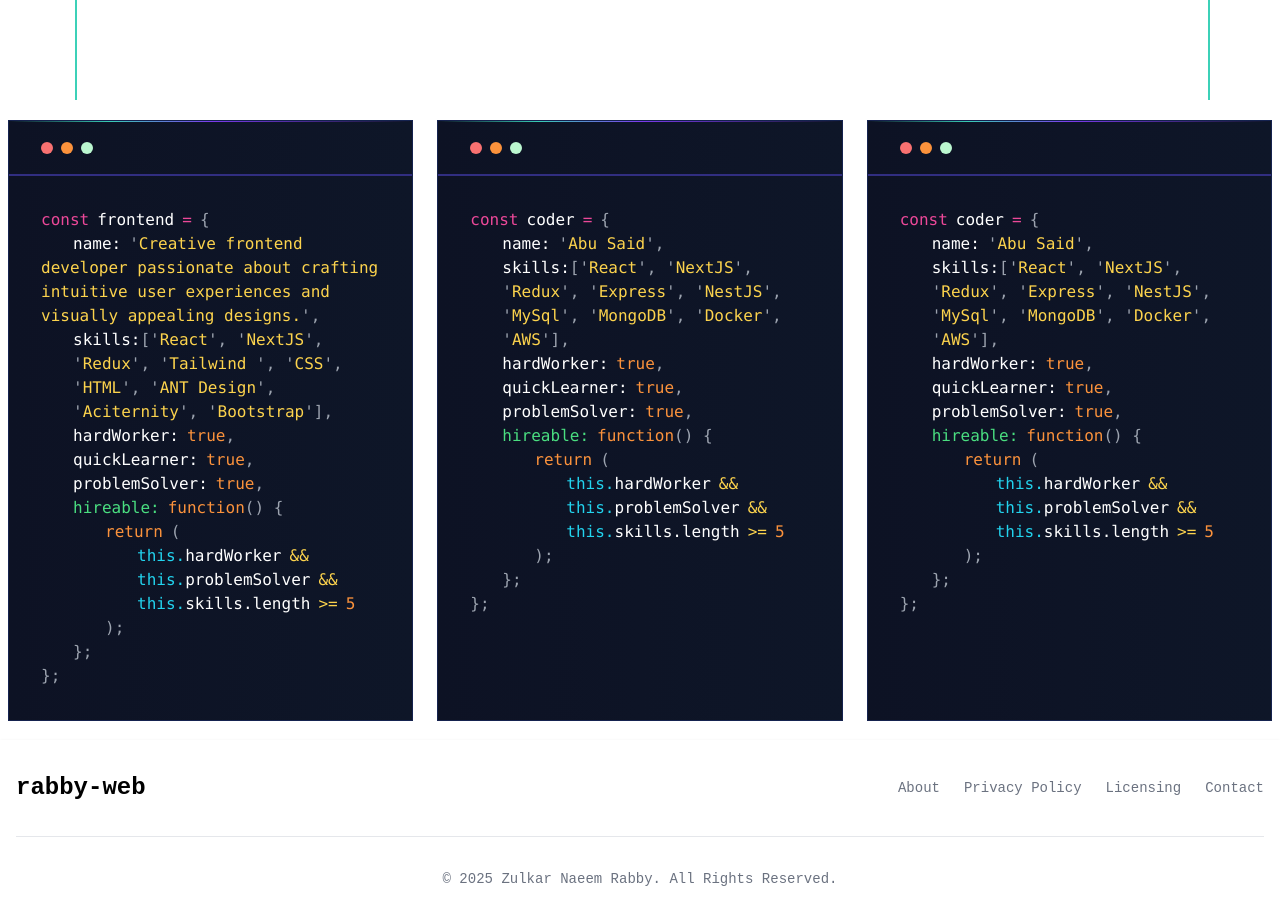
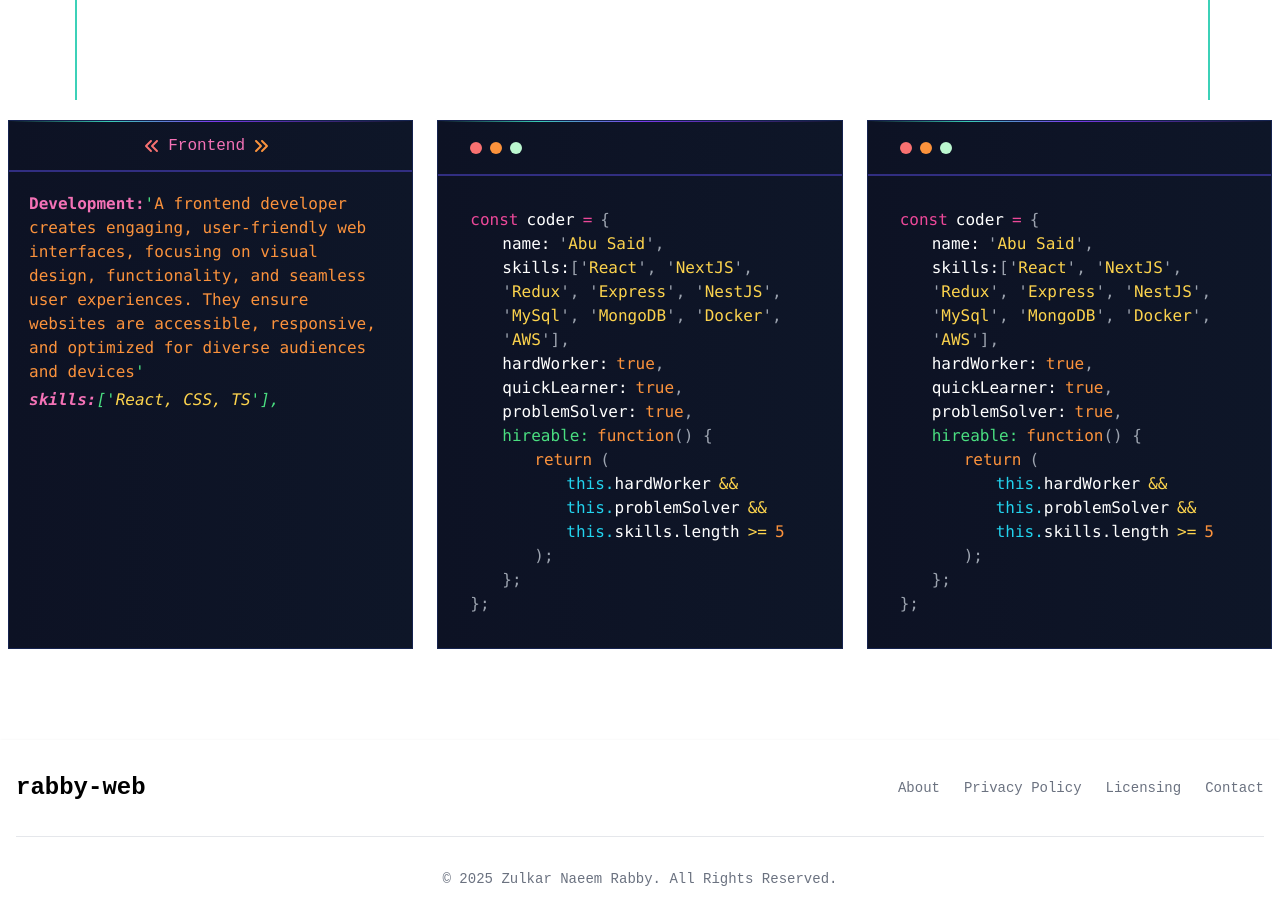
Before and after one commit to rabby-web/Rabby-Portfolio, a Next.js app: page /about in a window 1280 px wide. Shown: the part 700-1617 px from the top of the page. Built offline with nearby package versions, Linux system fonts and the light colour scheme.

Commit message:
card vairation add

```diff
--- a/src/components/shared/AboutCards.tsx
+++ b/src/components/shared/AboutCards.tsx
@@ -1,5 +1,6 @@
 // import Link from "next/link";
 import React from "react";
+import { FaAnglesLeft, FaAnglesRight } from "react-icons/fa6";
 
 const AboutCards = () => {
   return (
@@ -151,53 +152,44 @@ const AboutCards = () => {
             <div className="h-[1px] w-full bg-gradient-to-r from-transparent via-[#39CCB5] to-violet-600"></div>
             <div className="h-[1px] w-full bg-gradient-to-r from-violet-600 to-transparent"></div>
           </div>
-          <div className="px-4 lg:px-8 py-5">
-            <div className="flex flex-row space-x-2">
-              <div className="h-3 w-3 rounded-full bg-red-400"></div>
+          <div className="px-2 lg:px-4 py-3 flex gap-2  items-center justify-center">
+            <FaAnglesLeft className="text-red-400" />
+            <h1 className="text-pink-400">Frontend</h1>
+            <FaAnglesRight className="text-orange-400" />
+            <div className="flex flex-row justify-center items-center gap-2 space-x-2">
+              {/* <div className="h-3 w-3 rounded-full bg-red-400"></div>
               <div className="h-3 w-3 rounded-full bg-orange-400"></div>
-              <div className="h-3 w-3 rounded-full bg-green-200"></div>
+              <div className="h-3 w-3 rounded-full bg-green-200"></div> */}
             </div>
           </div>
-          <div className="overflow-hidden border-t-[2px] border-indigo-900 px-4 lg:px-8 py-4 lg:py-8">
+          <div className="overflow-hidden border-t-[2px] border-indigo-900 px-2 lg:px-5 py-3 lg:py-5">
             <code className="font-mono text-xs md:text-sm lg:text-base">
-              <div className="blink">
-                <span className="mr-2 text-pink-500">const</span>
+              {/* <div className="blink">
                 <span className="mr-2 text-white">frontend</span>
                 <span className="mr-2 text-pink-500">=</span>
                 <span className="text-gray-400">{"{"}</span>
+              </div> */}
+              <div>
+                <span className=" text-pink-400 font-semibold">
+                  Development:
+                </span>
+                <span className="text-green-400">{`'`}</span>
+                <span className="text-orange-400">
+                  A frontend developer creates engaging, user-friendly web
+                  interfaces, focusing on visual design, functionality, and
+                  seamless user experiences. They ensure websites are
+                  accessible, responsive, and optimized for diverse audiences
+                  and devices
+                </span>
+                <span className="text-green-400">{`'`}</span>
               </div>
-              <div>
-                <span className="ml-4 lg:ml-8 mr-2 text-white">name:</span>
-                <span className="text-gray-400">{`'`}</span>
-                <span className="text-amber-300">
-                  Creative frontend developer passionate about crafting
-                  intuitive user experiences and visually appealing designs.
-                </span>
-                <span className="text-gray-400">{`',`}</span>
+              <div className=" mt-1">
+                <i className="text-pink-400 font-semibold">skills:</i>
+                <i className="text-green-400">{`['`}</i>
+                <i className="text-amber-300">React, CSS, TS</i>
+                <i className="text-green-400">{"'],"}</i>
               </div>
-              <div className="ml-4 lg:ml-8 mr-2">
-                <span className=" text-white">skills:</span>
-                <span className="text-gray-400">{`['`}</span>
-                <span className="text-amber-300">React</span>
-                <span className="text-gray-400">{"', '"}</span>
-                <span className="text-amber-300">NextJS</span>
-                <span className="text-gray-400">{"', '"}</span>
-                <span className="text-amber-300">Redux</span>
-                <span className="text-gray-400">{"', '"}</span>
-                <span className="text-amber-300">Tailwind </span>
-                <span className="text-gray-400">{"', '"}</span>
-                <span className="text-amber-300">CSS</span>
-                <span className="text-gray-400">{"', '"}</span>
-                <span className="text-amber-300">HTML</span>
-                <span className="text-gray-400">{"', '"}</span>
-                <span className="text-amber-300">ANT Design</span>
-                <span className="text-gray-400">{"', '"}</span>
-                <span className="text-amber-300">Aciternity</span>
-                <span className="text-gray-400">{"', '"}</span>
-                <span className="text-amber-300">Bootstrap</span>
-                <span className="text-gray-400">{"'],"}</span>
-              </div>
-              <div>
+              {/* <div>
                 <span className="ml-4 lg:ml-8 mr-2 text-white">
                   hardWorker:
                 </span>
@@ -252,10 +244,10 @@ const AboutCards = () => {
               </div>
               <div>
                 <span className="ml-4 lg:ml-8 text-gray-400">{`};`}</span>
-              </div>
-              <div>
+              </div> */}
+              {/* <div>
                 <span className="text-gray-400">{`};`}</span>
-              </div>
+              </div> */}
             </code>
           </div>
         </div>
```
